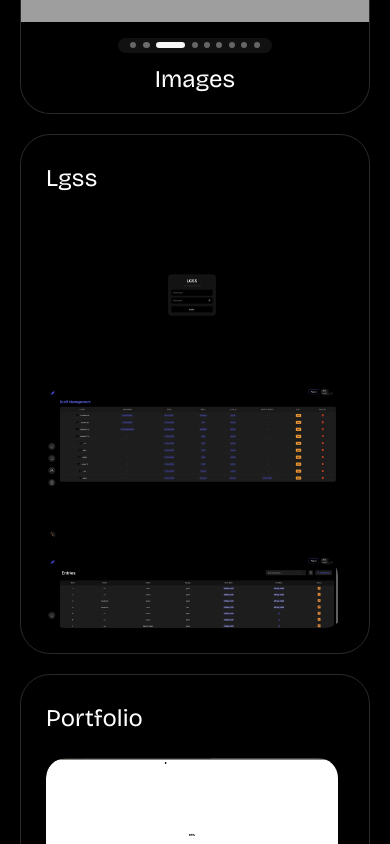
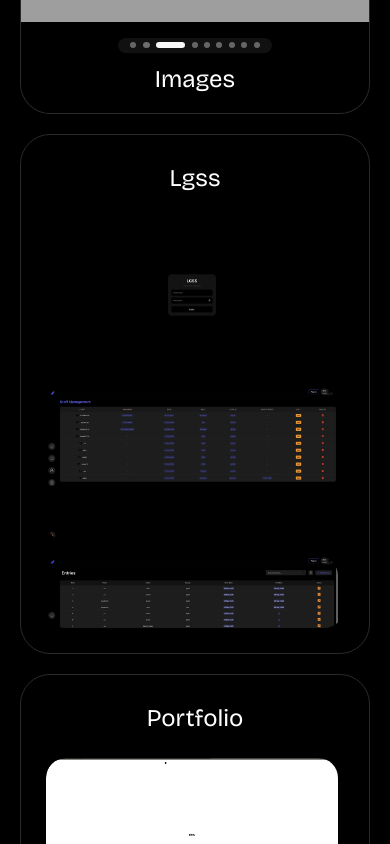
Before and after one commit to Barath-Visuals/bararth_design.V1, a React (Vite) app: page / in a window 390 px wide. Shown: the part 1980-2824 px from the top of the page. Built offline with nearby package versions, Linux system fonts and the light colour scheme; grey boxes are pictures that could not be loaded.

Commit message:
fixed laptop screens

```diff
--- a/src/App.css
+++ b/src/App.css
@@ -1,4 +1,4 @@
-*{
+* {
   margin: 0;
   padding: 0;
   box-sizing: border-box;
@@ -10,6 +10,9 @@
   src: url('/src/fonts/BricolageGrotesque_24pt-Regular.ttf') format('truetype');
 }
 
+/* ============================= */
+/* 🔹 MAIN LAYOUT */
+/* ============================= */
 .mains {
   width: 100vw;
   min-height: 100vh;
@@ -18,32 +21,52 @@
   display: flex;
   flex-direction: column;
   align-items: center;
+  overflow-x: hidden;
+}
 
+.sub_mains {
+  display: flex;
+  justify-content: center;
+  align-items: flex-start;
+  gap: 20px;
+  padding: 20px;
+  width: 100%;
+  max-width: 1800px; /* 💡 Limit max content width for consistency */
+  flex-wrap: wrap; /* allow wrapping if smaller */
+}
+
+/* 💻 Laptop & Larger Screens (Keep desktop layout consistent) */
+@media (max-width: 1600px) {
   .sub_mains {
-    padding: 20px;
-    display: flex;
-    align-items: flex-start;
-    justify-content: center;
-    gap: 20px;
-    width: 100%;
-    height: 100%;
+    max-width: 1400px;
+    gap: 18px;
   }
 }
 
-
-@media (max-width: 1200px) {
-  .mains
-  .sub_mains{
-    display: grid;
-    width: fit-content;
-    grid-template-columns: repeat(2, 1fr);
+@media (max-width: 1366px) {
+  .sub_mains {
+    justify-content: center;
+    flex-wrap: wrap;
+    gap: 16px;
   }
 }
 
-@media (max-width: 480px) {
-  .mains
-  .sub_mains{
+/* 📱 Tablets - Switch to Grid */
+@media (max-width: 1024px) {
+  .sub_mains {
+    /* display: grid;
+    grid-template-columns: repeat(2, 1fr); */
+    justify-items: center;
+    gap: 20px;
+  }
+}
+
+/* 📱 Mobile - Stack Vertically */
+@media (max-width: 600px) {
+  .sub_mains {
     display: flex;
     flex-direction: column;
+    align-items: center;
+    width: 100%;
   }
 }
--- a/src/styles/styles.module.scss
+++ b/src/styles/styles.module.scss
@@ -268,7 +268,7 @@
   }
 
   .blockBar {
-    gap: 3.75px;
+    gap: 3.50px;
   }
 
   .block {
@@ -423,4 +423,25 @@
   .skilldesWrapper {
     gap: 8px;
   }
+
+  .blockBar{
+    gap: 3.75px;
+  }
 }
+
+/* ============================= */
+/* 💻 LAPTOP RESPONSIVE FIX */
+/* ============================= */
+@media (max-width: 1366px) {
+  .leftWrapper,
+  .leftWrappers {
+    align-items: center;
+    justify-content: center;
+
+    .LeftContent,
+    .LeftContents {
+      max-width: 350px;
+      width: 100%;
+    }
+  }
+}
--- a/src/styles/stylestwo.module.scss
+++ b/src/styles/stylestwo.module.scss
@@ -176,3 +176,29 @@
 
     }
 }
+
+/* ============================= */
+/* 💻 LAPTOP RESPONSIVE FIX */
+/* ============================= */
+@media (max-width: 1366px) {
+  .leftWrappers {
+    flex-direction: column;
+    align-items: center;
+
+    .LeftContent {
+      max-width: 350px;
+      width: 100%;
+    }
+  }
+
+  .UIUX_container {
+    max-width: 350px;
+    width: 100%;
+    align-items: center;
+  }
+
+  .brand_wrapper {
+    max-width: 350px;
+    width: 100%;
+  }
+}
```
